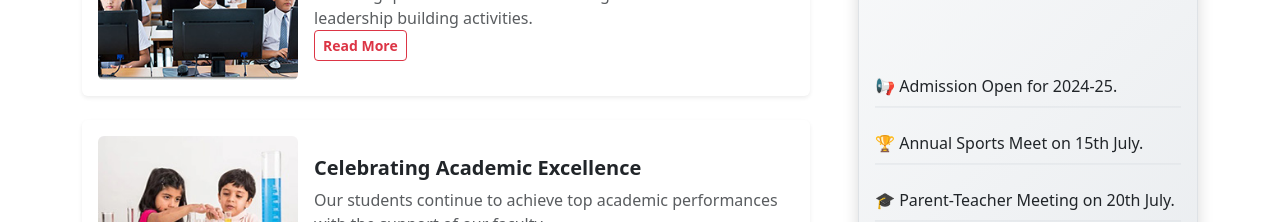
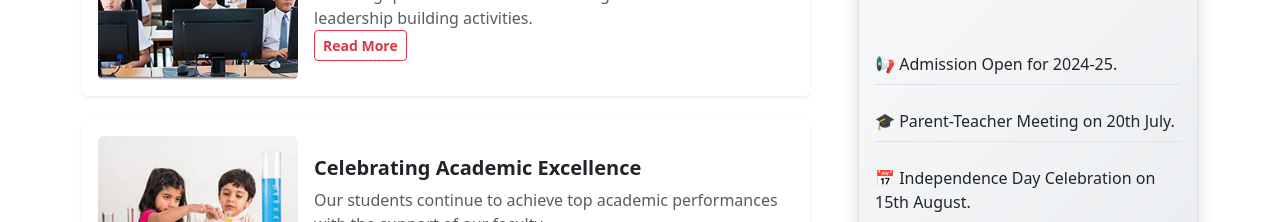
Before and after one commit to sat17ya/school_project, a React (Create React App) app: page / in a window 1280 px wide. Shown: the part 3060-3282 px from the top of the page. Built offline with nearby package versions, Linux system fonts and the light colour scheme.

Commit message:
The Notice Board Changes

```diff
--- a/src/pages/Home.jsx
+++ b/src/pages/Home.jsx
@@ -461,9 +461,6 @@ function Home() {
                       📢 Admission Open for 2024-25.
                     </li>
                     <li className="mb-4 pb-2 border-bottom">
-                      🏆 Annual Sports Meet on 15th July.
-                    </li>
-                    <li className="mb-4 pb-2 border-bottom">
                       🎓 Parent-Teacher Meeting on 20th July.
                     </li>
                     <li className="mb-4 pb-2 border-bottom">
```
